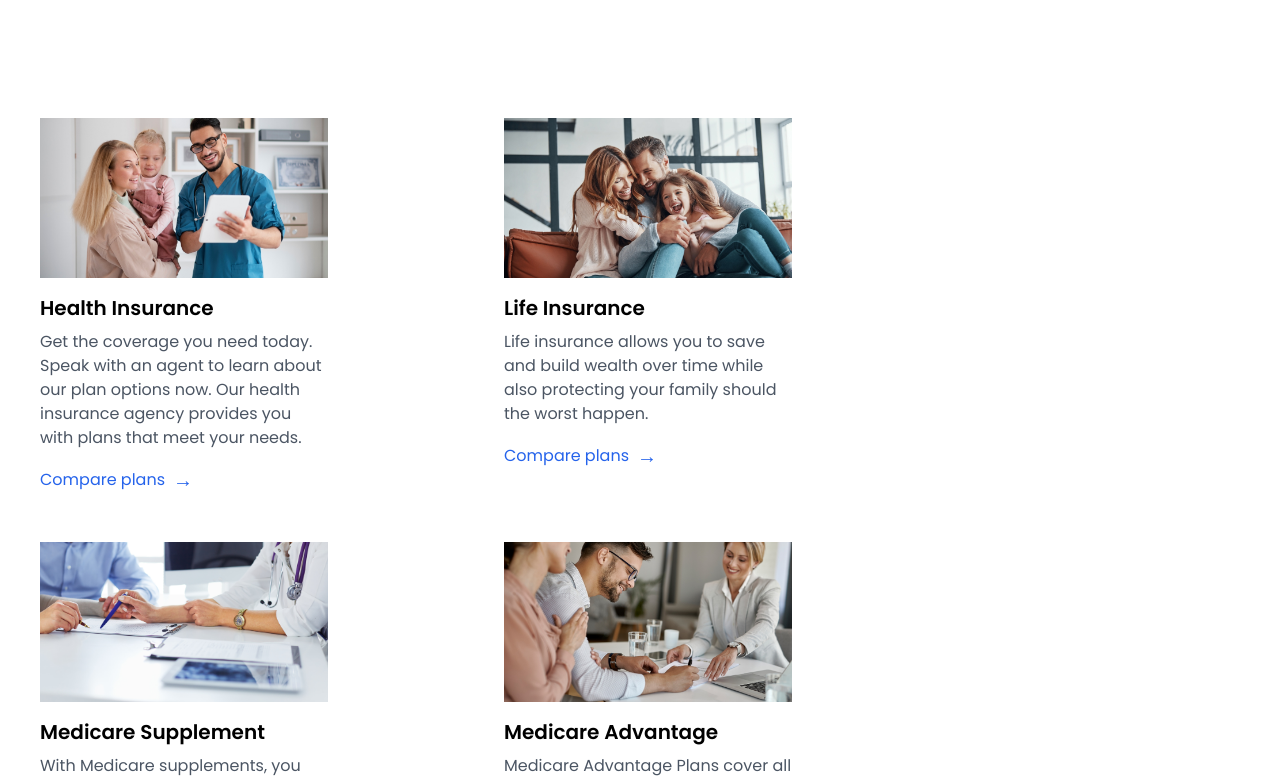
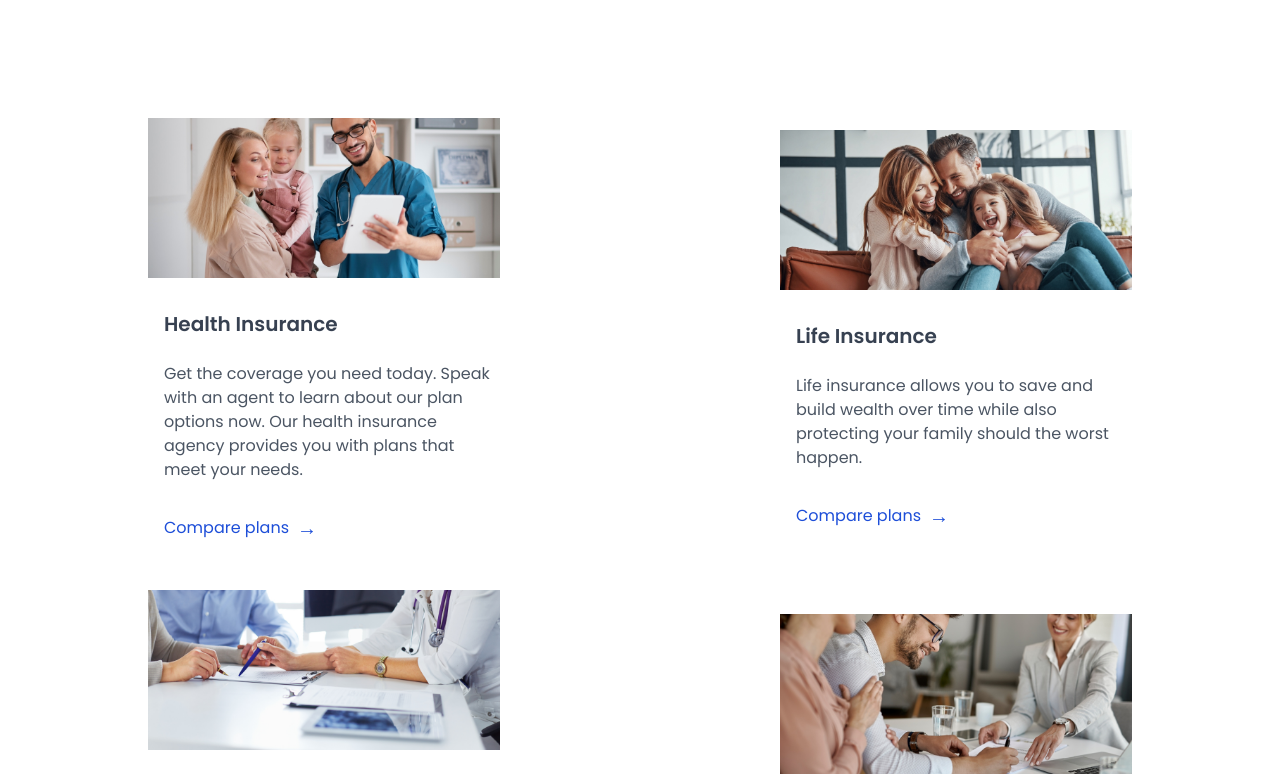
Before and after one commit to SaibotLi/Landing-Page-Insurezella, a React (Vite) app in the folder Challenge_A/: page / in a window 1280 px wide. Shown: the part 2750-3528 px from the top of the page. Built offline with nearby package versions, Linux system fonts and the light colour scheme.

Commit message:
Improved styling of images

```diff
--- a/Challenge_A/src/sections/Help.jsx
+++ b/Challenge_A/src/sections/Help.jsx
@@ -43,20 +43,24 @@ const Help = () => {
       </div>
 
       {/* Web View: Grid Layout */}
-      <div className="hidden lg:grid lg:grid-cols-2 lg:gap-x-8 lg:gap-y-4 lg:max-w-4xl lg:w-full">
+      <div className="hidden lg:grid lg:place-items-center lg:grid-cols-2 lg:gap-x-8 lg:gap-y-4 lg:w-full mx-auto">
         {helpImgs.map((img) => (
           <div
-            className="flex flex-col shadow-gray-400 w-80 h-auto overflow-hidden p-4"
+            className="flex flex-col shadow-gray-400 w-96 h-auto overflow-hidden p-4"
             key={img.alt}
           >
             <img
               src={img.src}
               alt={img.alt}
-              className="w-full h-40 object-cover mb-4"
+              className="self-center w-full h-40 object-cover mb-4"
             />
-            <h2 className="text-xl font-semibold mb-2">{img.title}</h2>
-            <p className="text-gray-600 text-md mb-4">{img.description}</p>
-            <span className="flex items-center text-blue-600 cursor-pointer">
+            <h2 className="text-xl text-gray-700 mt-4 font-semibold mb-2 ml-4">
+              {img.title}
+            </h2>
+            <p className="text-gray-600 text-md mb-4 ml-4 mt-4">
+              {img.description}
+            </p>
+            <span className="flex items-center mt-4 text-blue-700 ml-4 cursor-pointer">
               Compare plans
               <span className="ml-2 text-xl">→</span>
             </span>
```
